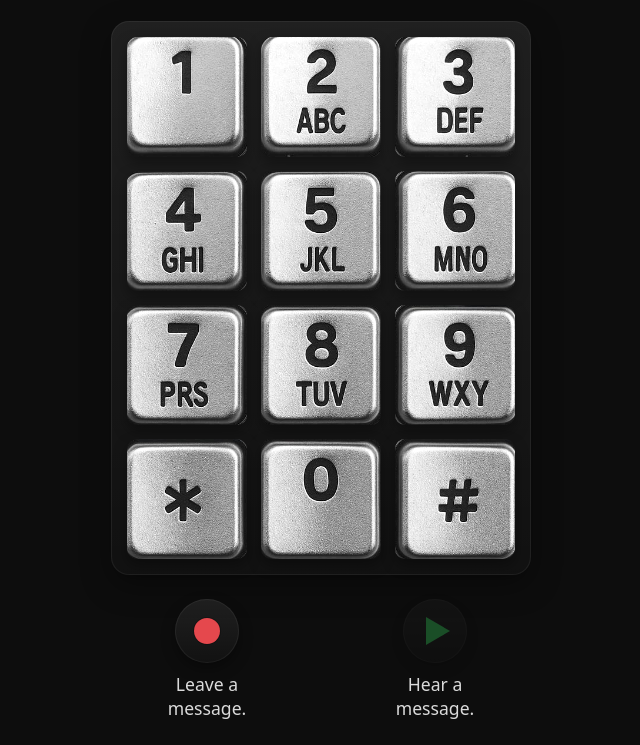
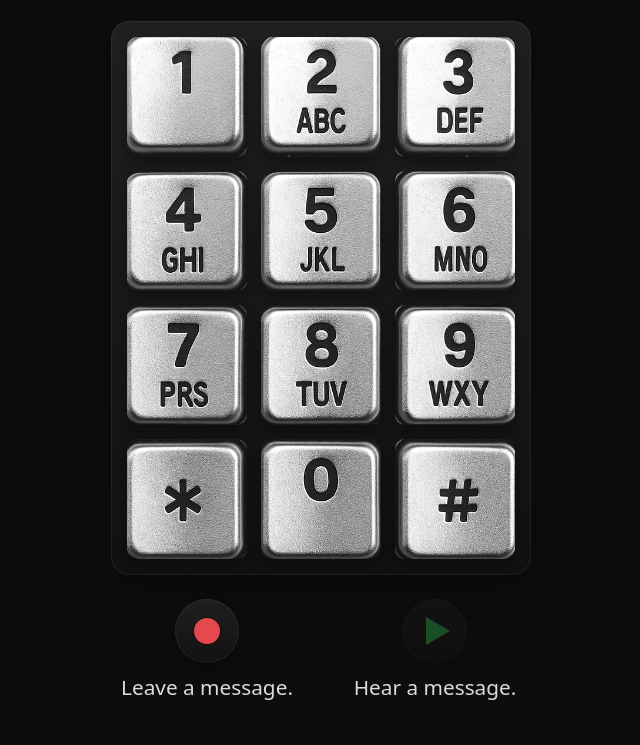
Before and after one commit to racheestew/grief-is-calling, a plain HTML site: page index.html in a window 1280 px wide. Shown: the part 127-872 px from the top of the page, without its empty margins (319-959 px from the left). Drawn offline with Linux system fonts and the light colour scheme; no server answers.

Commit message:
Update style.css
update to max width and font size voice label

```diff
--- a/style.css
+++ b/style.css
@@ -138,9 +138,9 @@ body {
 .voice-label {
   text-align: center;
   color: var(--fg);
-  font-size: 1.1rem;
+  font-size: 1.3rem;
   font-weight: 500;
-  max-width: 135px;
+  max-width: 220px;
   line-height: 1.35;
   opacity: 0.9;
 }
```
